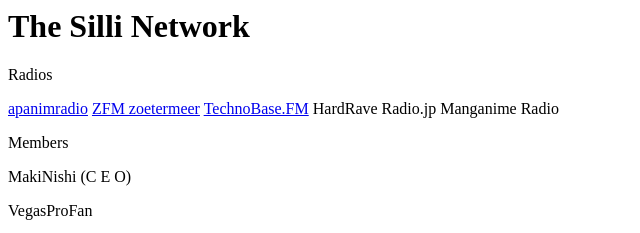
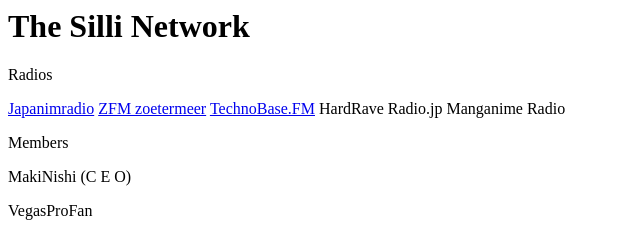
Before and after one commit to alecsongithub0/TheSilliNetwork.github.io, a plain HTML site: page TSNindex.html in a window 1280 px wide. Shown: the top 233 px of the page, 0-640 px from the left. Drawn offline with Linux system fonts and the light colour scheme.

Commit message:
Update TSNindex.html

```diff
--- a/TSNindex.html
+++ b/TSNindex.html
@@ -5,7 +5,7 @@
 <body>
   <h1>The Silli Network</h1>
   <p>Radios</p>
-  <a href= "https://japanimradio.be:8000/radio.mp3"j>apanimradio</a>
+  <a href= "https://japanimradio.be:8000/radio.mp3">Japanimradio</a>
   <a href= "http://www.zfmzoetermeer.nl:8000/ZFMmobiel">ZFM zoetermeer</a>
   <a href= "http://listen.technobase.fm/listen.mp3.m3u/">TechnoBase.FM</a>
   <a>HardRave Radio.jp</a>
```
